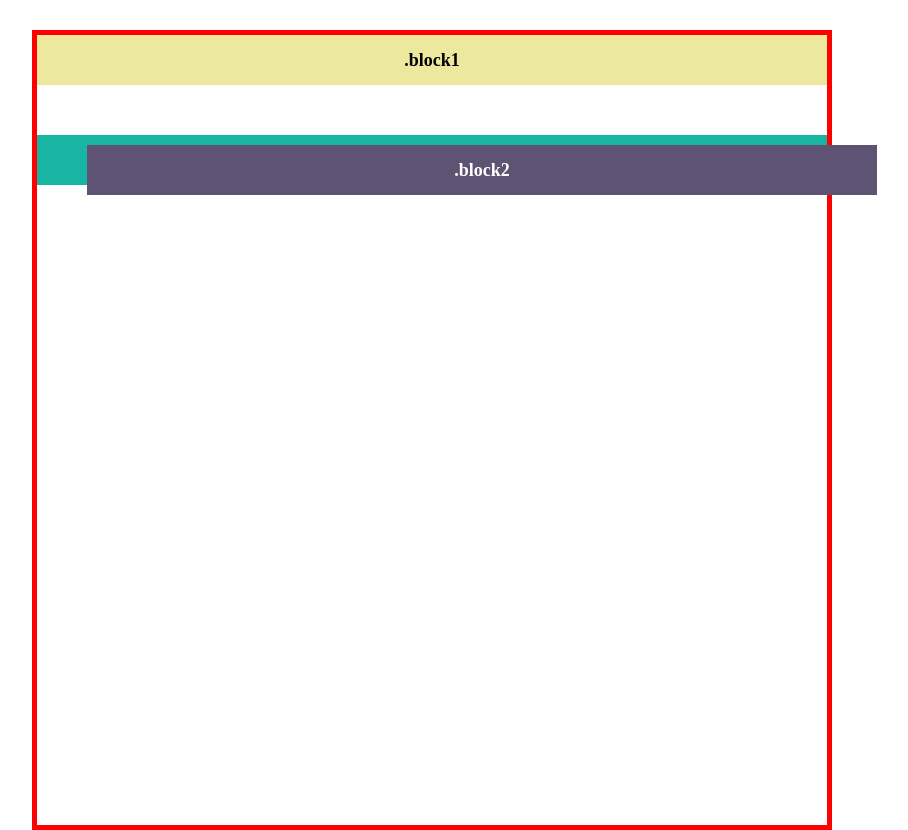
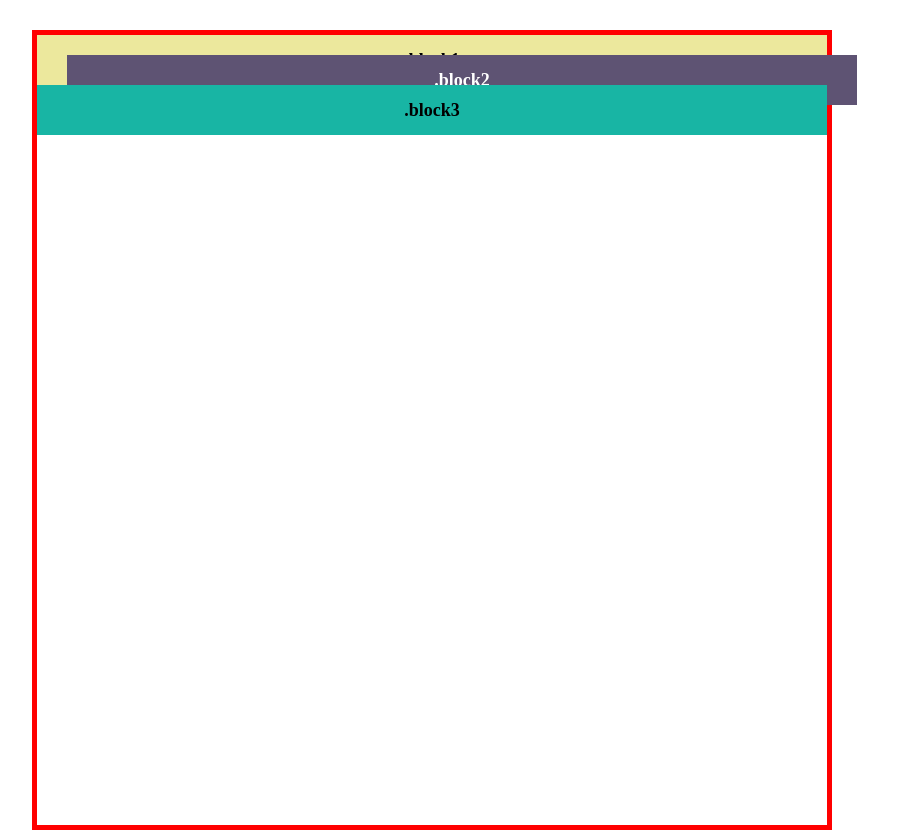
Before and after one commit to fosters95/position, a plain HTML site: page index.html in a window 1280 px wide. Shown: the whole page, without its empty margins (208-1116 px from the left). Drawn offline with Linux system fonts and the light colour scheme.

Commit message:
absolute

```diff
--- a/css/style.css
+++ b/css/style.css
@@ -45,6 +45,7 @@ body {
 	max-width: 800px;
 	margin: 0 auto;
 	height: 800px;
+	position: relative;
 }
 
 .block div {
@@ -60,14 +61,14 @@ body {
 .block2 {
 	background-color: #5e5373;
 	color: white;
-	position: relative;
-	left: 50px;
-	top: 60px;
-	z-index: 2;
+	position: absolute;
+	left:30px;
+	top:20px;
+	width: 100%;
 }
 
 .block3 {
 	position: relative;
-	z-index: 1;
+	z-index:2;
 	background-color: #18b5a4;
 }
```
